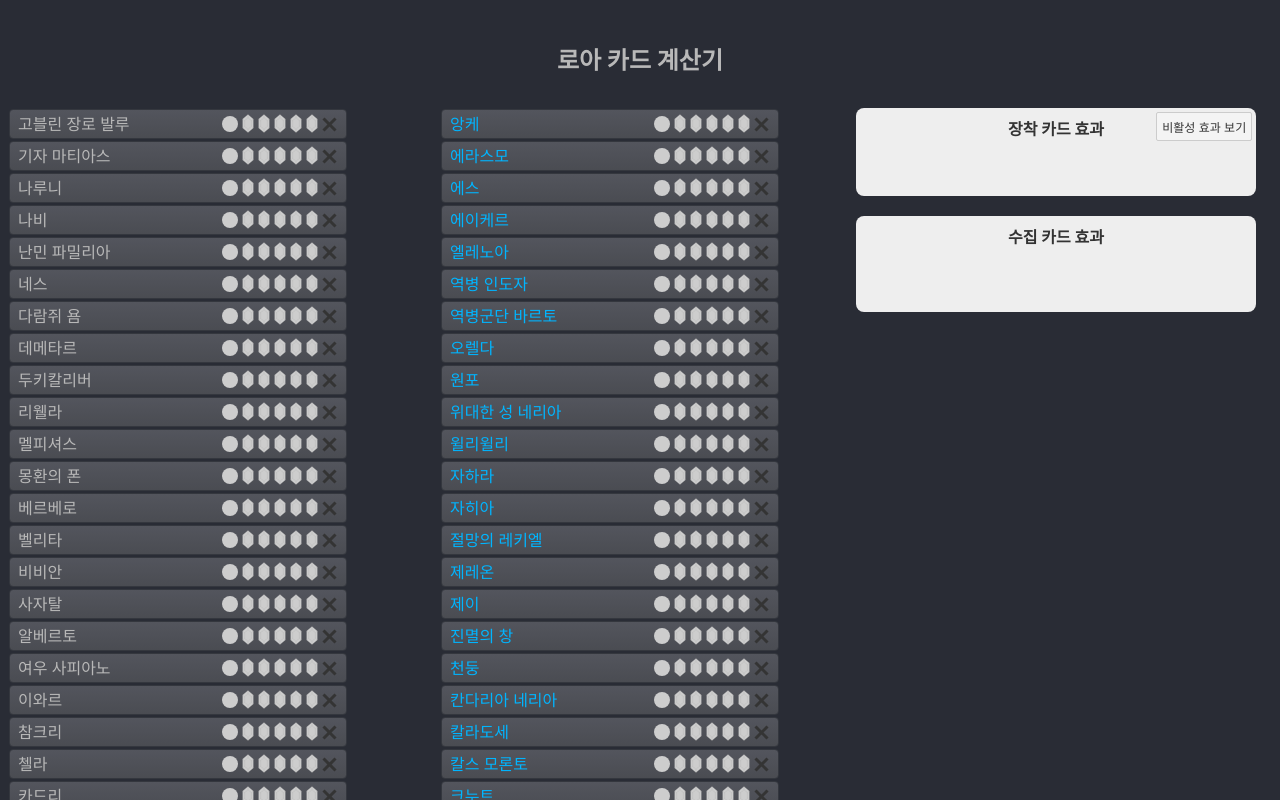
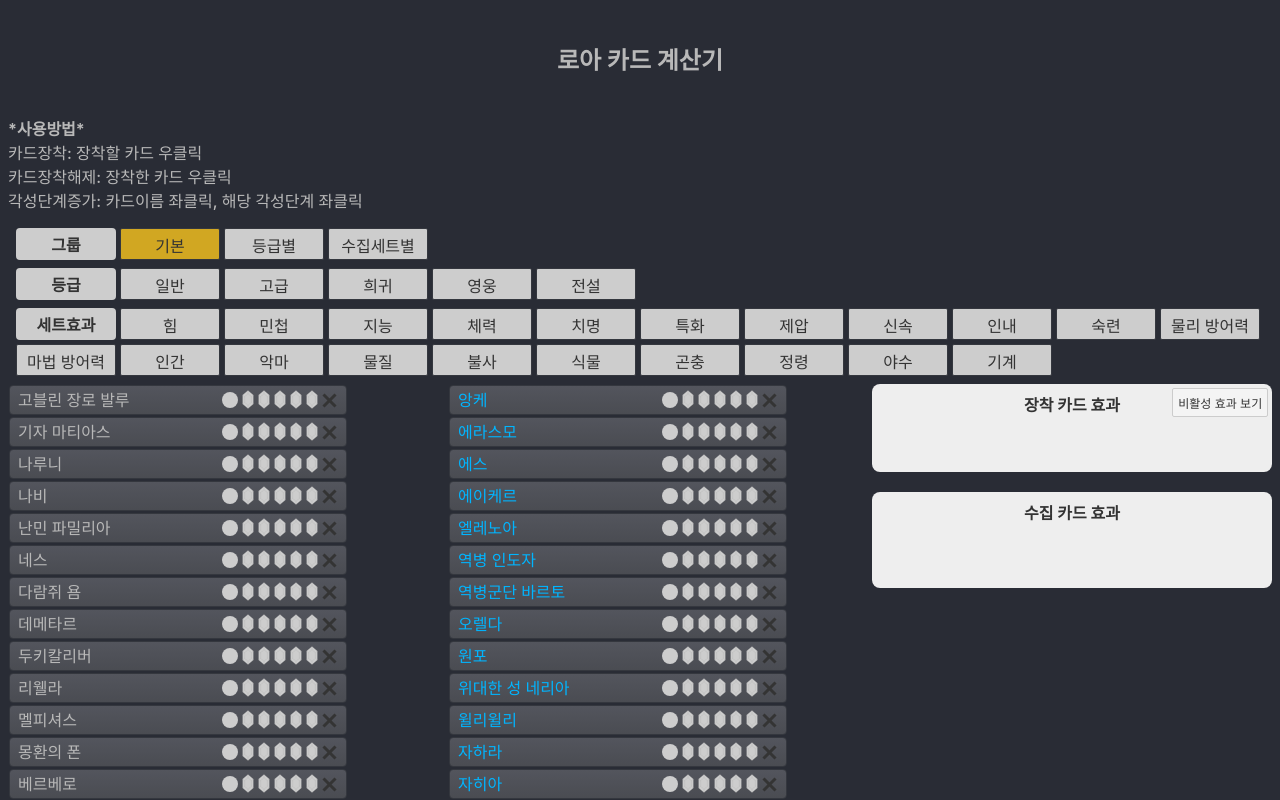
Before and after one commit to asdfghjkkl11/LostArkCardManager, a Svelte app: page / in a window 1280 px wide. Shown: the top 800 px of the page. Built offline with nearby package versions, Linux system fonts and the light colour scheme.

Commit message:
사용방법 추가 필터기능 추가

```diff
--- a/public/global.css
+++ b/public/global.css
@@ -1,9 +1,10 @@
 :root{
 	--inactive: #cdcdcd;
-	--active: #e9b73b;
+	--active: #d1a722;
 	--border: #34373e;
 }
 html, body {
+	min-width: 800px;
 	position: relative;
 	width: 100%;
 	height: 100%;
@@ -67,19 +68,19 @@ button:focus {
 	border-color: #666;
 }
 
-.rarity-color1{
+.grade-color1{
 	color: #b8b8b8;
 }
-.rarity-color2{
+.grade-color2{
 	color: #91fe02;
 }
-.rarity-color3{
+.grade-color3{
 	color: #00b5ff;
 }
-.rarity-color4{
+.grade-color4{
 	color: #bf00fe;
 }
-.rarity-color5{
+.grade-color5{
 	color: #f39303;
 }
 .btn{
--- a/public/global.js
+++ b/public/global.js
@@ -1,9 +1,9 @@
-let rarityMap = {
-    "일반": "rarity-color1",
-    "고급": "rarity-color2",
-    "희귀": "rarity-color3",
-    "영웅": "rarity-color4",
-    "전설": "rarity-color5",
+let gradeMap = {
+    "일반": "grade-color1",
+    "고급": "grade-color2",
+    "희귀": "grade-color3",
+    "영웅": "grade-color4",
+    "전설": "grade-color5",
 }
 
 let collectMap = {
--- a/src/App.svelte
+++ b/src/App.svelte
@@ -1,28 +1,64 @@
 <script>
+	import {setContext} from 'svelte';
 	import * as database from '../public/database.json';
-	import Card from './Card.svelte';
+	import Info from './Info.svelte';
+	import Sort from './Sort.svelte';
+	import Board from './Board.svelte';
 	import Header from './Header.svelte';
 	import Equip from './Equip.svelte';
 	import Collect from './Collect.svelte';
 	import Footer from './Footer.svelte';
 
 	let localSaved = localStorage.getItem("localSaved");
-	let cardList = (localSaved == "1") ? JSON.parse(localStorage.getItem("cardList")) : JSON.parse(JSON.stringify(database.card));
+	let cardList = JSON.parse(JSON.stringify(database.card));
 	let equippedObject = (localSaved == "1") ? JSON.parse(localStorage.getItem("equippedObject")) : {};
 	let equippedList = (localSaved == "1") ? JSON.parse(localStorage.getItem("equippedList")) : {};
 	let equippedEffect = [];
 	let collectedObject = (localSaved == "1") ? JSON.parse(localStorage.getItem("collectedObject")) : {};
 	let collectedEffect = [];
 
-	if(localSaved != "1") {
+	let groupFlag = 0;
+	let gradeFilter = {
+		"일반": 0,
+		"고급": 0,
+		"희귀": 0,
+		"영웅": 0,
+		"전설": 0
+	};
+	let kindFilter = {
+		"힘": 0,
+		"민첩": 0,
+		"지능": 0,
+		"체력": 0,
+		"치명": 0,
+		"특화": 0,
+		"제압": 0,
+		"신속": 0,
+		"인내": 0,
+		"숙련": 0,
+		"물리 방어력": 0,
+		"마법 방어력": 0,
+		"인간": 0,
+		"악마": 0,
+		"물질": 0,
+		"불사": 0,
+		"식물": 0,
+		"곤충": 0,
+		"야수": 0,
+		"기계": 0
+	};
+
 	for (let name in cardList) {
 		cardList[name] = {
 			"name": name,
-				"rarity": cardList[name],
+			"grade": cardList[name],
 			"isHas": 0,
 			"active": 0
 		}
 	}
+
+	if(localSaved === "1") {
+		Object.assign(cardList, JSON.parse(localStorage.getItem("cardList")));
 	}
 
 	//localStorage저장
@@ -72,6 +108,7 @@
 	//수집카드 목록 계산
 	$: {
 		let sumObject = {};
+
 		for(let key in collectedObject){
 			let data = database.collect[key];
 			for(let collect of data){
@@ -84,10 +121,68 @@
 			}
 		}
 		collectedEffect = [];
+
 		for(let key in collectMap){
 			if(sumObject[key] !== undefined){
 				collectedEffect.push([key, sumObject[key]]);
 			}
+		}
+	}
+
+	let renderCardList = {};
+
+	$:{
+		renderCardList = {};
+
+		for(let name in cardList){
+			if(checkGrade(cardList[name]) && checkKind(cardList[name])){
+				renderCardList[name] = cardList[name];
+			}
+		}
+
+		function checkGrade(card){
+			let sum = 0;
+
+			for(let grade in gradeFilter){
+				sum += gradeFilter[grade];
+			}
+
+			if(sum === 0){
+				return true;
+			}
+
+			if(gradeFilter[card.grade] === 1){
+				return true;
+			}
+
+			return false;
+		}
+
+		function checkKind(card){
+			let sum = 0;
+
+			for(let kind in kindFilter){
+				sum += kindFilter[kind];
+			}
+
+			if(sum === 0){
+				return true;
+			}
+
+			let collectList = database.collectJoin[card.name];
+
+			if(collectList) {
+				for (let i = 0; i < collectList.length; i++) {
+					let effectList = database.collect[collectList[i]];
+					for (let effect of effectList) {
+						if (kindFilter[effect[3]] === 1) {
+							return true;
+						}
+					}
+				}
+			}
+
+			return false;
 		}
 	}
 
@@ -102,7 +197,7 @@
 		for(let name in cardList){
 			cardList[name] = {
 				"name": name,
-				"rarity": cardList[name],
+				"grade": cardList[name],
 				"isHas": 0,
 				"active": 0
 			}
@@ -165,7 +260,7 @@
 			if(equippedCardList.length < 6){
 				equippedList[name] = {
 					"name": name,
-					"rarity": database.card[name],
+					"grade": database.card[name],
 					"isHas": cardList[name].isHas,
 					"active": cardList[name].active
 				}
@@ -181,14 +276,27 @@
 			delete equippedList[name];
 		}
 	}
+
+	function groupFlagClickEvent(flag){
+		groupFlag = flag;
+	}
+
+	function gradeFilterClickEvent(name){
+		gradeFilter[name] ^= 1;
+	}
+
+	function kindFilterClickEvent(name){
+		kindFilter[name] ^= 1;
+	}
+
+	setContext("cardLeftClickEvent",cardLeftClickEvent);
+	setContext("cardRightClickEvent",cardRightClickEvent);
 </script>
 <Header/>
-<div style="display: flex">
-<div class="board">
-	{#each Object.entries(cardList) as [name, info]}
-		<Card {info} {cardLeftClickEvent} {cardRightClickEvent}/>
-	{/each}
-</div>
+<Info/>
+<Sort {groupFlag} {gradeFilter} {kindFilter} {groupFlagClickEvent} {gradeFilterClickEvent} {kindFilterClickEvent}/>
+<div class="main" style="">
+	<Board {renderCardList}/>
 	<div class="right-area">
 		<Equip {equippedList} {equippedEffect} {removeEquippedEvent}/>
 		<Collect {collectedEffect}/>
@@ -196,14 +304,12 @@
 </div>
 <Footer/>
 <style>
-	.board{
-		column-width: 340px;
-		overflow: auto;
+	.main{
+		display: flex;
 	}
 	.right-area{
 		width: 400px;
 		height: 800px;
-		padding-right: 16px;
 		flex-shrink: 0;
 		display: flex;
 		flex-direction: column;
@@ -212,4 +318,15 @@
 		top: 100px;
 		right: 0;
 	}
+	@media (max-width: 800px) {
+		.main{
+			flex-direction: column;
+			gap: 20px;
+		}
+		.right-area{
+			height: auto;
+			position: relative;
+			top: 0;
+		}
+	}
 </style>
--- /dev/null
+++ b/src/Board.svelte
@@ -0,0 +1,15 @@
+<script>
+	import Card from './Card.svelte';
+	export let renderCardList;
+</script>
+<div class="board">
+	{#each Object.entries(renderCardList) as [name, info]}
+		<Card {info}/>
+	{/each}
+</div>
+<style>
+	.board{
+		column-width: 340px;
+		overflow: auto;
+	}
+</style>
--- a/src/Card.svelte
+++ b/src/Card.svelte
@@ -1,10 +1,11 @@
 <script>
+    import {getContext} from 'svelte';
     export let info;
-    export let cardLeftClickEvent;
-    export let cardRightClickEvent;
+    let cardLeftClickEvent = getContext("cardLeftClickEvent");
+    let cardRightClickEvent = getContext("cardRightClickEvent");
 
     $: name = info.name;
-    $: rarity = info.rarity;
+    $: grade = info.grade;
     $: isHas = info.isHas === 1;
     $: active1 = info.active > 0;
     $: active2 = info.active > 1;
@@ -35,7 +36,7 @@
     }
 </script>
 <div class="card" on:click={(event) => addEvent()} on:contextmenu|preventDefault={(event) => cardRightClickEvent(name)}>
-    <span class="btn name {rarityMap[rarity]}">{name}</span>
+    <span class="btn name {gradeMap[grade]}">{name}</span>
     <div class="btn circle is-has" class:active={isHas} on:click|stopPropagation={(event) => isHasEvent()}></div>
     <div class="btn hexagon active1" class:active={active1} on:click|stopPropagation={(event) => isActiveEvent(1)}></div>
     <div class="btn hexagon active2" class:active={active2} on:click|stopPropagation={(event) => isActiveEvent(2)}></div>
--- a/src/Equip.svelte
+++ b/src/Equip.svelte
@@ -2,13 +2,11 @@
     export let equippedList;
     export let equippedEffect;
     export let removeEquippedEvent;
-    $: cardList = equippedList;
-    $: effectList = equippedEffect;
 
     let flag = false;
 
     function toggle(){
-        flag = flag ^ true;
+        flag ^= true;
     }
 </script>
 <div class="wrapper">
@@ -23,15 +21,15 @@
         </button>
     </div>
     <div class="list">
-        {#each Object.entries(cardList) as [name, info]}
+        {#each Object.entries(equippedList) as [name, info]}
             <span class="item card btn" on:contextmenu|preventDefault={(event) => removeEquippedEvent(info.name)}>
-                <span class="{rarityMap[info.rarity]}">{info.name}</span>
+                <span class="{gradeMap[info.grade]}">{info.name}</span>
                 <span>({info.active})</span>
             </span>
         {/each}
     </div>
     <div class="list">
-        {#each effectList as effect}
+        {#each equippedEffect as effect}
             {#if effect[4] || flag}
                 <span class="item effect" class:active={effect[4]}>
                     <span class="effect-title">
--- /dev/null
+++ b/src/Info.svelte
@@ -0,0 +1,18 @@
+<div class="info">
+    <span class="head">*사용방법*</span>
+    <span>카드장착: 장착할 카드 우클릭</span>
+    <span>카드장착해제: 장착한 카드 우클릭</span>
+    <span>각성단계증가: 카드이름 좌클릭, 해당 각성단계 좌클릭</span>
+</div>
+<style>
+    .info{
+        padding: 8px 0;
+        display: flex;
+        flex-direction: column;
+        font-weight: 500;
+        color: #b8b8b8;
+    }
+    .head{
+        font-weight: bold;
+    }
+</style>
--- /dev/null
+++ b/src/Sort.svelte
@@ -0,0 +1,67 @@
+<script>
+    export let groupFlag;
+    export let gradeFilter;
+    export let kindFilter;
+    export let groupFlagClickEvent;
+    export let gradeFilterClickEvent;
+    export let kindFilterClickEvent;
+</script>
+<div class="sort">
+    <div class="layer">
+        <div class="label">그룹</div>
+        <button class="btn-sort" class:active={groupFlag === 0} on:click={(event) => groupFlagClickEvent(0)}>기본</button>
+        <button class="btn-sort" class:active={groupFlag === 1} on:click={(event) => groupFlagClickEvent(1)}>등급별</button>
+        <button class="btn-sort" class:active={groupFlag === 2} on:click={(event) => groupFlagClickEvent(2)}>수집세트별</button>
+    </div>
+    <div class="layer">
+        <div class="label">등급</div>
+        {#each Object.entries(gradeMap) as [name, info]}
+            <button class="btn-sort" class:active={gradeFilter[name] === 1} on:click={(event) => gradeFilterClickEvent(name)}>{name}</button>
+        {/each}
+    </div>
+    <div class="layer">
+        <div class="label">세트효과</div>
+        {#each Object.entries(collectMap) as [name, info]}
+            <button class="btn-sort" class:active={kindFilter[name] === 1} on:click={(event) => kindFilterClickEvent(name)}>{name}</button>
+        {/each}
+    </div>
+</div>
+<style>
+    .sort{
+        padding: 8px;
+        display: flex;
+        flex-direction: column;
+        align-items: start;
+        justify-content: center;
+        gap: 8px;
+    }
+    .layer{
+        display: flex;
+        align-items: center;
+        justify-content: start;
+        gap: 4px;
+        flex-wrap: wrap;
+    }
+    .label{
+        width: 92px;
+        height: 24px;
+        padding: 4px;
+        text-align: center;
+        font-weight: bold;
+        background: var(--inactive);
+        border-radius: 4px;
+    }
+    .btn-sort{
+        width: 100px;
+        height: 32px;
+        margin: 0;
+        padding: 4px;
+        font-weight: 500;
+        background: var(--inactive);
+        border: 1px solid var(--border);
+        cursor: pointer;
+    }
+    .btn-sort.active{
+        background: var(--active);
+    }
+</style>
```
Lines whose indentation alone changed are shown as unchanged.
